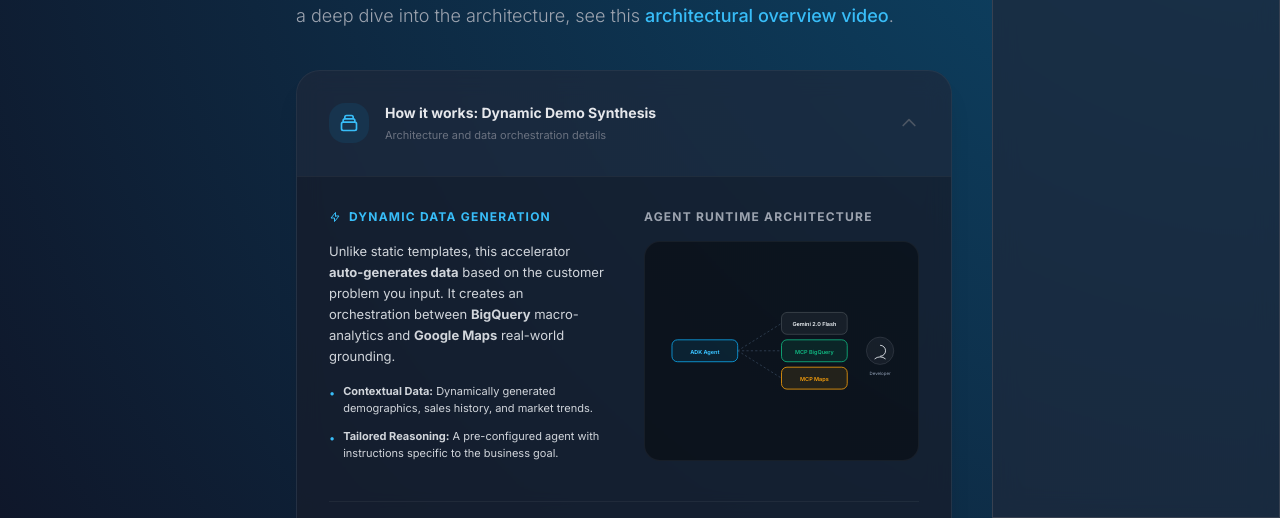
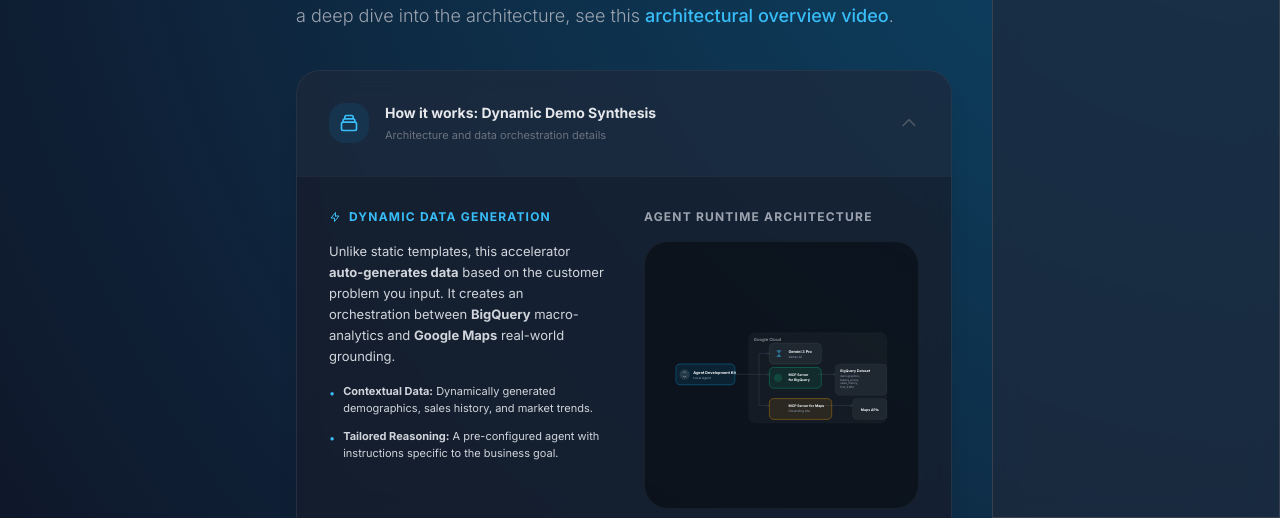
Before and after one commit to ryotat7/ge-demo-generator, a plain HTML site: page index.html in a window 1280 px wide. Both pictures are taken after a click on the button 624 px from the left and 405 px from the top of the page. Shown: the part 282-800 px from the top of the page. Drawn offline with nearby package versions, Linux system fonts and the light colour scheme.

Commit message:
Redesign architecture SVG to match provided reference image

```diff
--- a/index.html
+++ b/index.html
@@ -325,48 +325,89 @@
                 </ul>
               </div>
 
-              <div class="relative h-full flex flex-col">
+              <div class="relative h-full flex flex-col min-h-[300px]">
                 <h3 class="text-xs font-bold text-gray-400 uppercase tracking-widest mb-4">Agent Runtime Architecture
                 </h3>
-                <div class="flex-1 flex items-center justify-center bg-black/40 rounded-2xl border border-white/5 p-4">
-                  <svg class="w-full h-auto max-w-[440px]" viewBox="0 0 440 200" fill="none">
-                    <!-- Connections -->
-                    <g stroke="#334155" stroke-width="1.5" stroke-dasharray="4 4">
-                      <path d="M140 100 L220 50" />
-                      <path d="M140 100 L220 100" />
-                      <path d="M140 100 L220 150" />
+                <div
+                  class="flex-1 flex items-center justify-center bg-black/40 rounded-3xl border border-white/5 p-6 overflow-hidden">
+                  <svg class="w-full h-auto max-w-[650px]" viewBox="0 0 650 320" fill="none">
+                    <!-- Google Cloud Boundary -->
+                    <rect x="230" y="40" width="400" height="260" rx="20" fill="white" fill-opacity="0.03"
+                      stroke="white" stroke-opacity="0.1" stroke-width="1" stroke-dasharray="8 4" />
+                    <text x="245" y="65" fill="#f1f5f9" fill-opacity="0.5" font-family="Inter" font-size="12"
+                      font-weight="700">Google Cloud</text>
+
+                    <!-- Connections from ADK -->
+                    <g stroke="#334155" stroke-width="1.5">
+                      <path d="M190 160 L260 160" /> <!-- Main stem -->
+                      <path d="M260 160 L260 100 L290 100" /> <!-- To Gemini -->
+                      <path d="M260 160 L290 160" /> <!-- To BQ MCP -->
+                      <path d="M260 160 L260 250 L290 250" /> <!-- To Maps MCP -->
                     </g>
-                    <!-- ADK Agent Node -->
-                    <rect x="20" y="80" width="120" height="40" rx="10" fill="#0ea5e9" fill-opacity="0.1"
-                      stroke="#0ea5e9" stroke-width="1.5" />
-                    <text x="80" y="105" text-anchor="middle" fill="#38bdf8" font-family="Inter" font-size="10"
-                      font-weight="700">ADK Agent</text>
 
-                    <!-- Gemini Node -->
-                    <rect x="220" y="30" width="120" height="40" rx="10" fill="#f1f5f9" fill-opacity="0.05"
-                      stroke="#f1f5f9" stroke-opacity="0.2" stroke-width="1.5" />
-                    <text x="280" y="55" text-anchor="middle" fill="#f1f5f9" font-family="Inter" font-size="10"
-                      font-weight="600">Gemini 2.0 Flash</text>
+                    <!-- Arrows for ADK connections -->
+                    <path d="M290 100 L284 97 M290 100 L284 103" stroke="#334155" stroke-width="1.5" />
+                    <path d="M290 160 L284 157 M290 160 L284 163" stroke="#334155" stroke-width="1.5" />
+                    <path d="M290 250 L284 247 M290 250 L284 253" stroke="#334155" stroke-width="1.5" />
 
-                    <!-- MCP BigQuery Node -->
-                    <rect x="220" y="80" width="120" height="40" rx="10" fill="#10b981" fill-opacity="0.1"
-                      stroke="#10b981" stroke-width="1.5" />
-                    <text x="280" y="105" text-anchor="middle" fill="#10b981" font-family="Inter" font-size="10"
-                      font-weight="600">MCP BigQuery</text>
+                    <!-- Connections to Targets -->
+                    <g stroke="#334155" stroke-width="1.5">
+                      <path d="M430 160 L480 160" /> <!-- BQ MCP to Dataset -->
+                      <path d="M430 250 L530 250" /> <!-- Maps MCP to API -->
+                    </g>
+                    <path d="M480 160 L474 157 M480 160 L474 163" stroke="#334155" stroke-width="1.5" />
+                    <path d="M530 250 L524 247 M530 250 L524 253" stroke="#334155" stroke-width="1.5" />
 
-                    <!-- MCP Maps Node -->
-                    <rect x="220" y="130" width="120" height="40" rx="10" fill="#f59e0b" fill-opacity="0.1"
-                      stroke="#f59e0b" stroke-width="1.5" />
-                    <text x="280" y="155" text-anchor="middle" fill="#f59e0b" font-family="Inter" font-size="10"
-                      font-weight="600">MCP Maps</text>
+                    <!-- Node: Agent Development Kit -->
+                    <rect x="20" y="130" width="170" height="60" rx="12" fill="#0ea5e9" fill-opacity="0.1"
+                      stroke="#0ea5e9" stroke-width="1" />
+                    <text x="70" y="158" fill="#f1f5f9" font-family="Inter" font-size="11" font-weight="700">Agent
+                      Development Kit</text>
+                    <text x="70" y="172" fill="#94a3b8" font-family="Inter" font-size="9">Local Agent</text>
+                    <circle cx="45" cy="160" r="15" fill="white" fill-opacity="0.1" />
+                    <path d="M40 155 Q45 150 50 155 M40 165 Q45 170 50 165" stroke="#f1f5f9" stroke-width="1" />
 
-                    <!-- User Client -->
-                    <circle cx="400" cy="100" r="25" fill="#f1f5f9" fill-opacity="0.05" stroke="#f1f5f9"
+                    <!-- Node: Gemini -->
+                    <rect x="290" y="70" width="150" height="60" rx="12" fill="white" fill-opacity="0.05" stroke="white"
                       stroke-opacity="0.2" />
-                    <path d="M400 90 A5 5 0 1 1 400 110 M390 115 A15 15 0 0 1 410 115" stroke="#f1f5f9"
-                      stroke-width="1.5" />
-                    <text x="400" y="145" text-anchor="middle" fill="#94a3b8" font-family="Inter"
-                      font-size="8">Developer</text>
+                    <text x="345" y="98" fill="#f1f5f9" font-family="Inter" font-size="11" font-weight="700">Gemini 3
+                      Pro</text>
+                    <text x="345" y="112" fill="#94a3b8" font-family="Inter" font-size="9">Vertex AI</text>
+                    <path d="M310 90 L325 110 L310 110 L325 90 Z" fill="#38bdf8" fill-opacity="0.5" />
+
+                    <!-- Node: MCP Server BigQuery -->
+                    <rect x="290" y="140" width="150" height="60" rx="12" fill="#10b981" fill-opacity="0.1"
+                      stroke="#10b981" stroke-width="1" />
+                    <text x="345" y="165" fill="#f1f5f9" font-family="Inter" font-size="10" font-weight="700">MCP
+                      Server</text>
+                    <text x="345" y="178" fill="#f1f5f9" font-family="Inter" font-size="10" font-weight="700">for
+                      BigQuery</text>
+                    <circle cx="315" cy="170" r="12" fill="#10b981" fill-opacity="0.2" />
+
+                    <!-- Node: MCP Server Maps -->
+                    <rect x="290" y="230" width="180" height="60" rx="12" fill="#f59e0b" fill-opacity="0.1"
+                      stroke="#f59e0b" stroke-width="1" />
+                    <text x="345" y="255" fill="#f1f5f9" font-family="Inter" font-size="10" font-weight="700">MCP Server
+                      for Maps</text>
+                    <text x="345" y="268" fill="#94a3b8" font-family="Inter" font-size="9">Grounding Lite</text>
+
+                    <!-- Node: BigQuery Dataset -->
+                    <rect x="480" y="130" width="150" height="90" rx="12" fill="white" fill-opacity="0.05"
+                      stroke="white" stroke-opacity="0.1" />
+                    <text x="495" y="152" fill="#f1f5f9" font-family="Inter" font-size="10" font-weight="700">BigQuery
+                      Dataset</text>
+                    <text x="495" y="168" fill="#94a3b8" font-family="Inter" font-size="8">demographics,</text>
+                    <text x="495" y="178" fill="#94a3b8" font-family="Inter" font-size="8">bakery_prices,</text>
+                    <text x="495" y="188" fill="#94a3b8" font-family="Inter" font-size="8">sales_history,</text>
+                    <text x="495" y="198" fill="#94a3b8" font-family="Inter" font-size="8">foot_traffic</text>
+
+                    <!-- Node: Maps APIs -->
+                    <rect x="530" y="230" width="100" height="60" rx="12" fill="white" fill-opacity="0.05"
+                      stroke="white" stroke-opacity="0.1" />
+                    <text x="580" y="165" text-anchor="middle" fill="#f1f5f9" font-family="Inter" font-size="10"
+                      font-weight="700"></text>
+                    <text x="580" y="265" text-anchor="middle" fill="#f1f5f9" font-family="Inter" font-size="10"
+                      font-weight="700">Maps APIs</text>
                   </svg>
                 </div>
               </div>
@@ -395,7 +436,7 @@
                   </p>
                   <a href="https://adventofagents.com/day/11" target="_blank"
                     class="inline-flex items-center gap-2 px-6 py-3 rounded-xl bg-white/5 border border-white/10 hover:bg-white/10 text-[12px] font-bold text-sky-400 transition-all">
-                    <span>Read Day 11 deep dive</span>
+                    <span>Read "Advent of Agents: Google Managed MCP"</span>
                     <svg class="w-4 h-4" fill="none" stroke="currentColor" viewBox="0 0 24 24">
                       <path stroke-linecap="round" stroke-linejoin="round" stroke-width="2"
                         d="M14 5l7 7m0 0l-7 7m7-7H3"></path>
```
